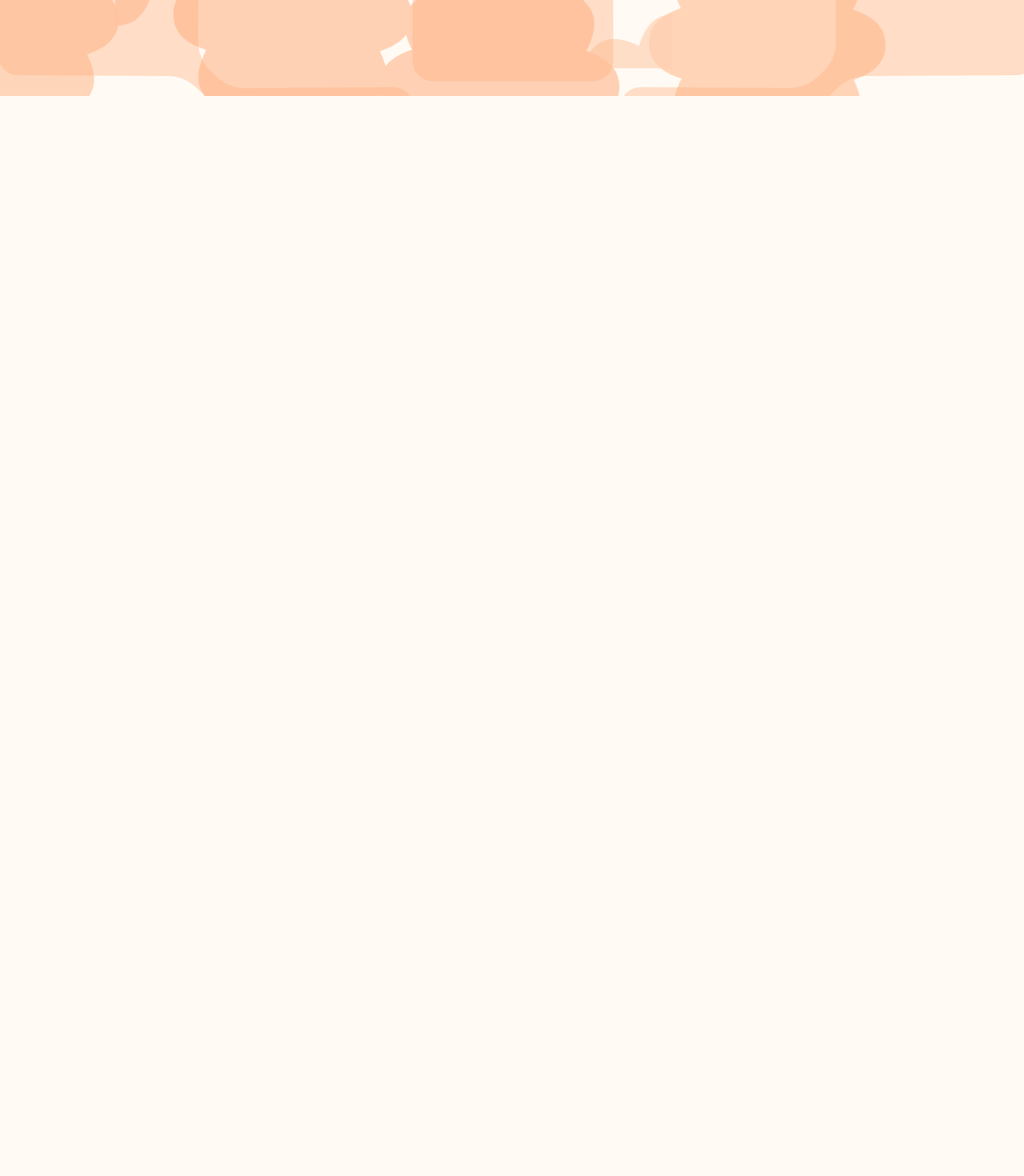
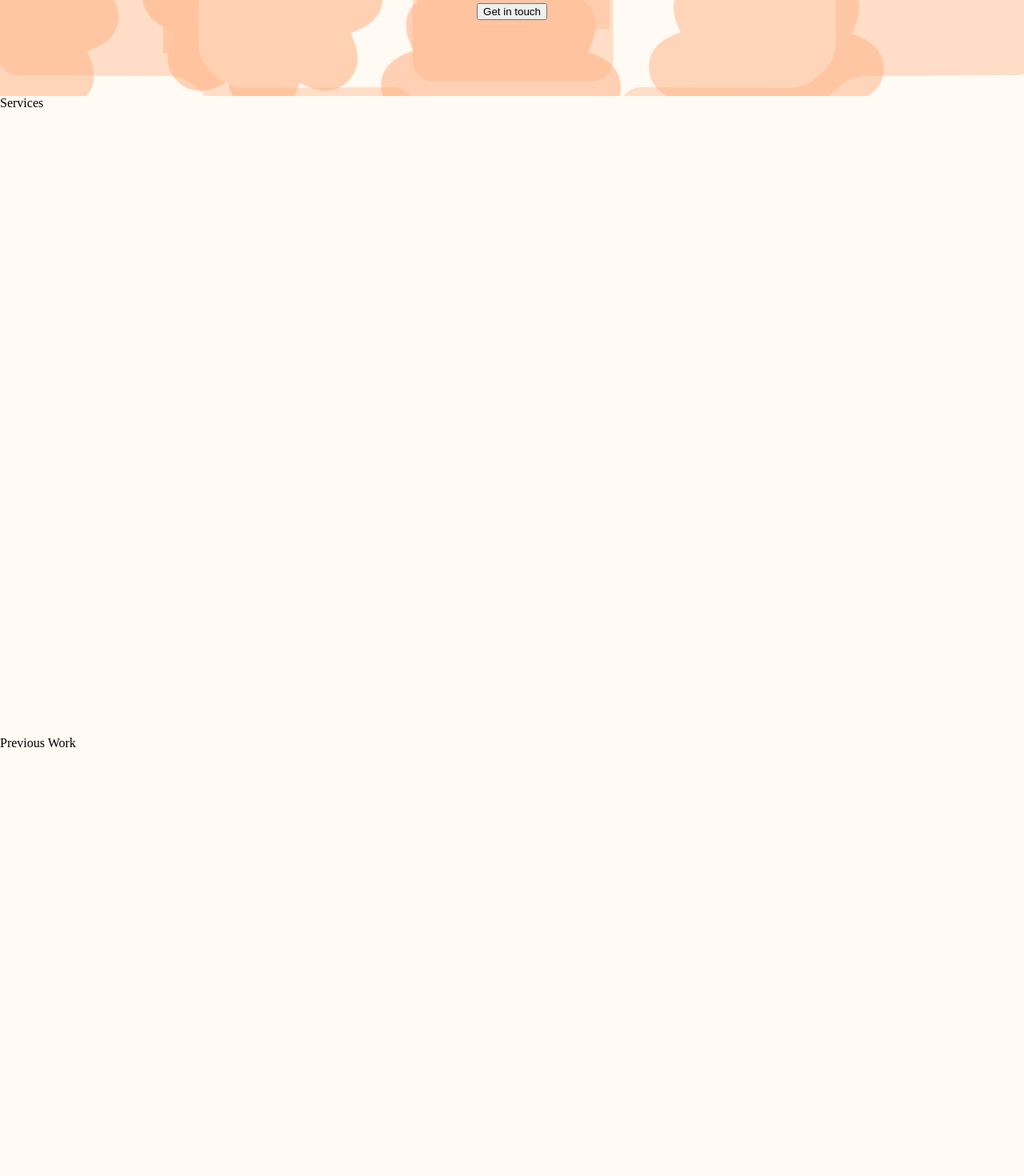
Before and after one commit to bobsport33/found-fable, a React (Vite) app: page / in a window 1280 px wide. Shown: the part 680-2150 px from the top of the page at 80% size. Built offline with nearby package versions, Linux system fonts and the light colour scheme; a web font is replaced by a local one.

Commit message:
hero height adjustment

```diff
--- a/src/modules/Contact/Index.tsx
+++ b/src/modules/Contact/Index.tsx
@@ -6,7 +6,9 @@ const Contact = ({ className }) => {
 		<section
 			id="Contact"
 			className={`${styles.contact} ${className ?? ""}`}
-		></section>
+		>
+			Contact
+		</section>
 	);
 };
 
--- a/src/modules/Hero/Hero.module.css
+++ b/src/modules/Hero/Hero.module.css
@@ -13,4 +13,4 @@
 .hero__logo svg {
   width: 100%;
   height: 100%;
-} /*# sourceMappingURL=Hero.module.css.map */
+}/*# sourceMappingURL=Hero.module.css.map */
--- a/src/modules/Hero/Hero.module.scss
+++ b/src/modules/Hero/Hero.module.scss
@@ -4,6 +4,7 @@
 	align-items: center;
 	justify-content: center;
 	gap: 10px;
+	height: 100vh;
 
 	&__logo {
 		height: auto;
--- a/src/modules/PerviousWork/Index.jsx
+++ b/src/modules/PerviousWork/Index.jsx
@@ -3,10 +3,9 @@ import styles from "./PreviousWork.module.scss";
 
 const PreviousWork = ({ className }) => {
 	return (
-		<section
-			id="prev"
-			className={`${styles.prev} ${className ?? ""}`}
-		></section>
+		<section id="prev" className={`${styles.prev} ${className ?? ""}`}>
+			Previous Work
+		</section>
 	);
 };
 
--- a/src/modules/Services/Index.jsx
+++ b/src/modules/Services/Index.jsx
@@ -6,7 +6,9 @@ const Services = ({ className }) => {
 		<section
 			id="services"
 			className={`${styles.services} ${className ?? ""}`}
-		></section>
+		>
+			Services
+		</section>
 	);
 };
 
```
Also changed, not shown: 1 other file (tests, documents, lock files or other folders). Lines whose indentation alone changed are shown as unchanged.
